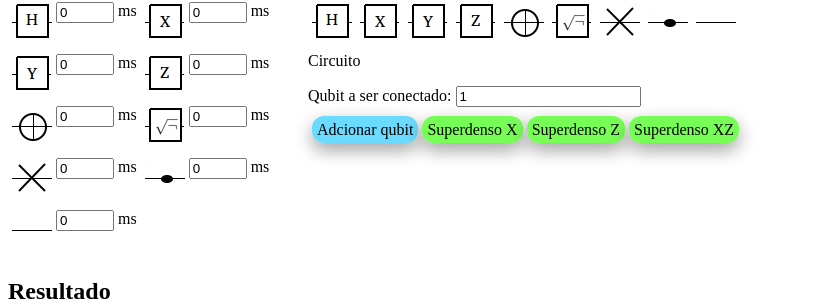
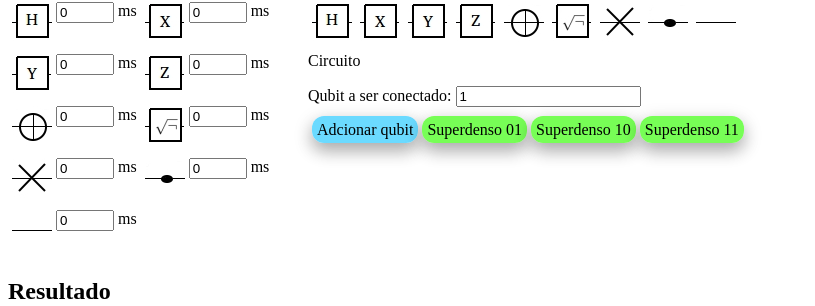
Before and after one commit to iblackman/quantum-circuit-simulator, a Django app: page /simulador/ in a window 1280 px wide. Shown: the part 127-433 px from the top of the page, without its empty margins (0-815 px from the left). Run offline with Django 3.2, Linux system fonts and the light colour scheme; some libraries are stand-ins or nearby versions.

Commit message:
fix: superdense buttons, fix resultToText()

```diff
--- a/simulador/views.py
+++ b/simulador/views.py
@@ -114,7 +114,6 @@ def initializeInput(n):
 # receive number of bits in the circuit and Qobj after gate sequence product
 ##
 def resultToText(n, arr):
-  arrSum = sum(np.absolute(arr))
   #format int to binary with leading 0 nth times
   strFormat = "0"+str(n)+"b"
   result = ""
@@ -123,7 +122,7 @@ def resultToText(n, arr):
     aux = arr[i][0]
     if(aux != 0j):
       #calculate porcentage
-      porcent = abs(aux/arrSum).real[0] *100
+      porcent = (aux * aux) *100
       #format index to binary
       strBit = format(i, strFormat)
       #concatenate result
--- a/templates/simulador/index.html
+++ b/templates/simulador/index.html
@@ -66,9 +66,9 @@
 
             	<div class="b-novo-circuito" >
             		<a class="button blue" onclick="duplicate()">Adcionar qubit</a>
-                    <a class="button green" onclick="superdenseX()">Superdenso X</a>
-                    <a class="button green" onclick="superdenseZ()">Superdenso Z</a>
-                    <a class="button green" onclick="superdenseXZ()">Superdenso XZ</a>
+                    <a class="button green" onclick="superdenseX()">Superdenso 01</a>
+                    <a class="button green" onclick="superdenseZ()">Superdenso 10</a>
+                    <a class="button green" onclick="superdenseXZ()">Superdenso 11</a>
             	</div>
             </div>
         </div>
```
Also changed, not shown: 2 other files.
